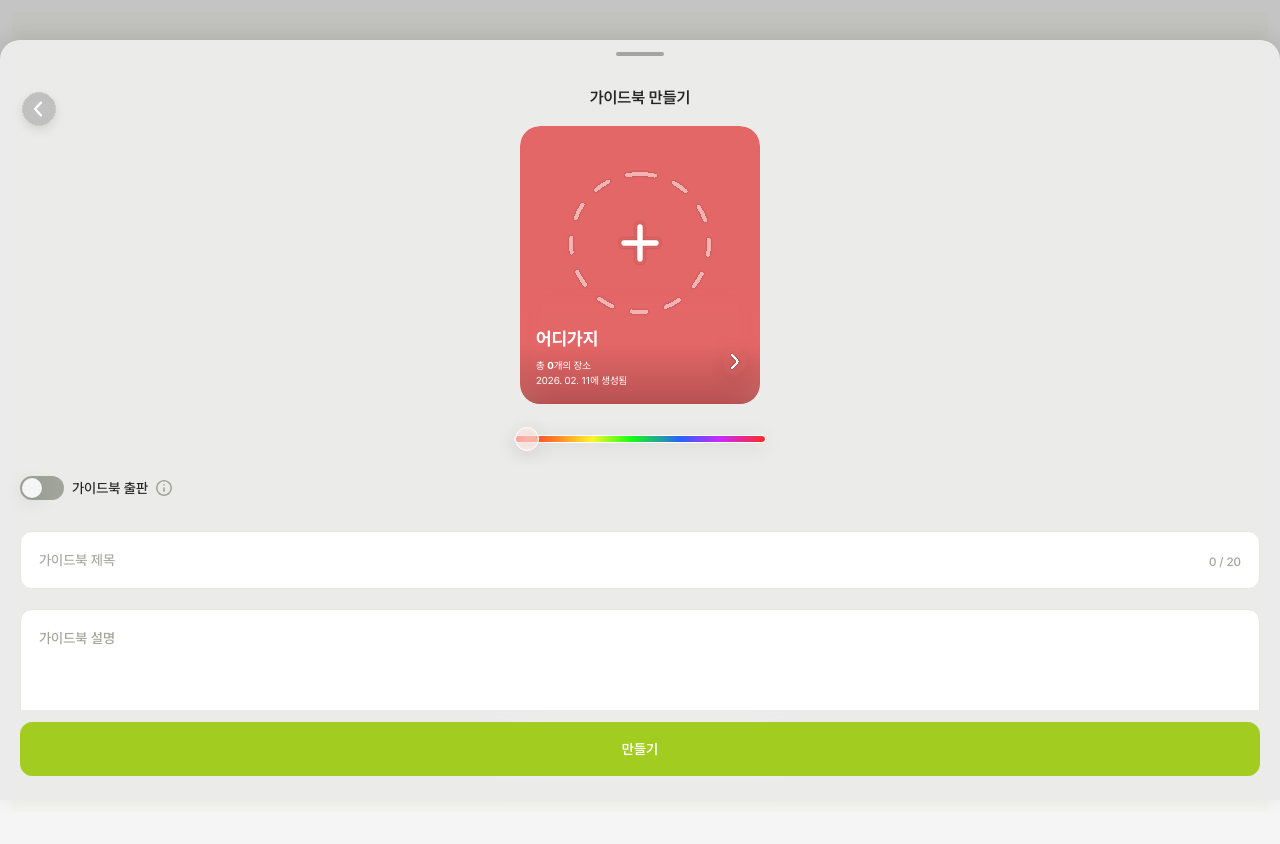
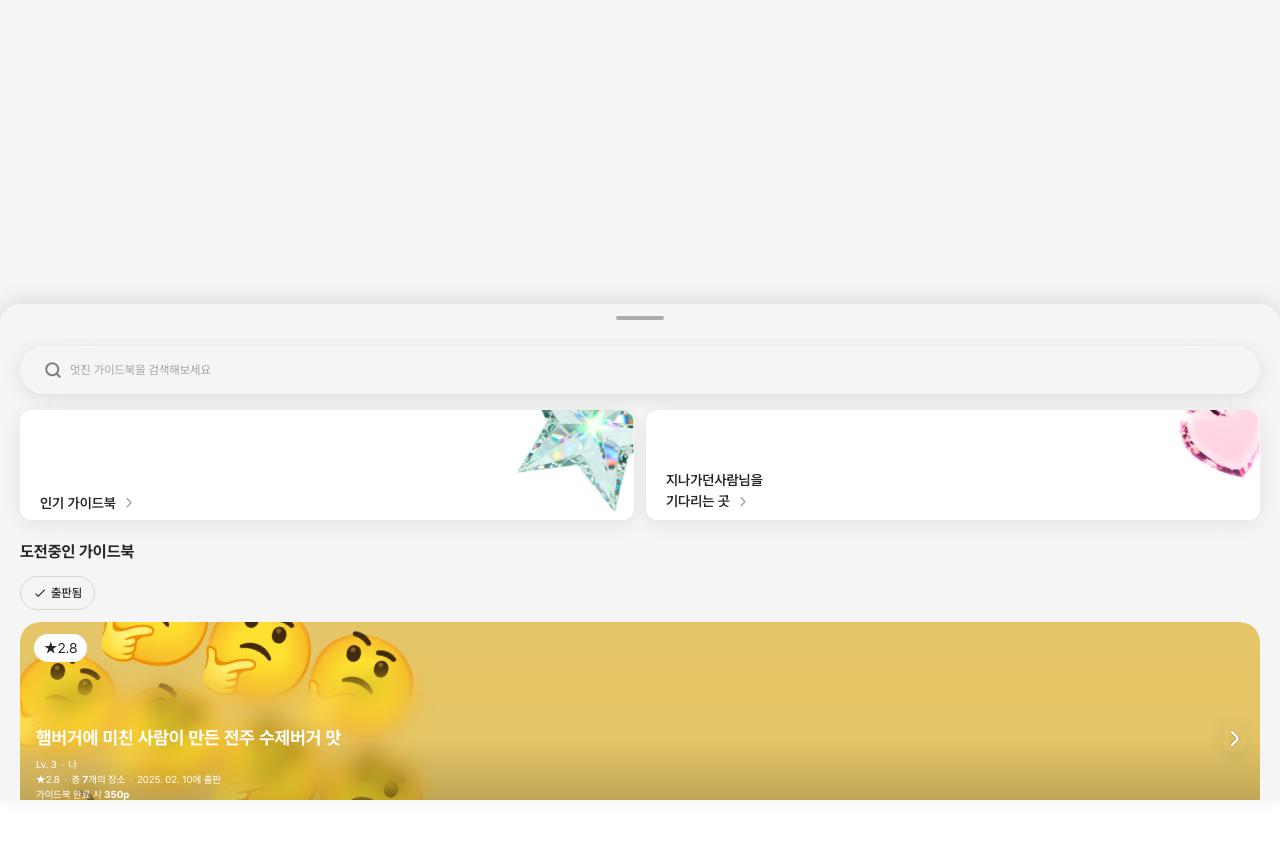
Before and after one commit to Re-Gion-Jidogam/Jidogam-front, a Next.js app: page /map/guidebook in a window 1280 px wide. Shown: the top 844 px of the page. After the commit the page ends 800 px from the top, so only its background shows below. Built offline with nearby package versions, Linux system fonts and the light colour scheme.

Commit message:
Refactor: 가이드북 만들기 페이지 추가

```diff
--- a/src/app/map/guidebook/page.tsx
+++ b/src/app/map/guidebook/page.tsx
@@ -1,105 +1,90 @@
 "use client";
 
-import { useRouter } from "next/navigation";
 import { useState } from "react";
 
-import BottomSheet from "@/components/BottomSheet";
-import Button from "@/components/Button";
+import { GuidebookCard } from "@/components/GuidebookCard";
+import SearchBar from "@/components/SearchBar";
+import ToggleGroup from "@/components/ToggleGroup";
 
-import ColorPickerSection from "./_components/ColorPickerSection";
-import ExitConfirmModal from "./_components/ExitConfirmModal";
-import GuidebookCreateHeader from "./_components/GuidebookCreateHeader";
-import GuidebookFormSection from "./_components/GuidebookFormSection";
-import PublishGuideModal from "./_components/PublishGuideModal";
-import ThumbnailActionSheet from "./_components/ThumbnailActionSheet";
-import { useGuidebookCreate } from "./_hooks/useGuidebookCreate";
+import BannerCard from "./_components/BannerCard";
+import GuidebookCreateSheet from "./_components/GuidebookCreateSheet";
+import BannerHeart from "./_assets/banner-heart.svg";
+import BannerStar from "./_assets/banner-star.svg";
+import { MOCK_MY_GUIDEBOOKS } from "./_mocks/guidebooks";
 
-export default function GuidebookCreatePage() {
-  const router = useRouter();
-  const [isOpen, setIsOpen] = useState(true);
+const FILTER_ITEMS = [
+  { id: "published", label: "출판됨", image: "ToggleGroupCheck" as const },
+];
 
-  const {
-    form,
-    canPublish,
-    cardMode,
-    isColorPickerDisabled,
-    isExitModalOpen,
-    isActionSheetOpen,
-    isPublishModalOpen,
-    handleExitRequest,
-    handleExitCancel,
-    handleOpenActionSheet,
-    handleCloseActionSheet,
-    handleSelectEmoji,
-    handleImageUpload,
-    handleSliderChange,
-    handleTitleChange,
-    handleDescriptionChange,
-    handlePublishToggleRequest,
-    handlePublishConfirm,
-    handlePublishModalClose,
-    handlePublishOff,
-    handleCardValueChange,
-    handleSubmit,
-  } = useGuidebookCreate();
+export default function GuidebookPage() {
+  const [isCreateSheetOpen, setIsCreateSheetOpen] = useState(false);
+  const [activeFilters, setActiveFilters] = useState<string[]>([]);
 
-  const handleClose = () => {
-    setIsOpen(false);
-    router.back();
-  };
+  const filteredGuidebooks = MOCK_MY_GUIDEBOOKS.filter((g) => {
+    if (activeFilters.length === 0) return true;
+    if (activeFilters.includes("published") && g.isPublished) return true;
+    if (activeFilters.includes("private") && !g.isPublished) return true;
+    return false;
+  });
 
   return (
-    <div className="relative w-full h-screen bg-gray-200 overflow-x-hidden">
-      {isExitModalOpen && (
-        <ExitConfirmModal onCancel={handleExitCancel} onConfirm={handleClose} />
-      )}
-      {isPublishModalOpen && (
-        <PublishGuideModal
-          onConfirm={handlePublishConfirm}
-          onClose={handlePublishModalClose}
-        />
-      )}
-      {isActionSheetOpen && (
-        <ThumbnailActionSheet
-          onClose={handleCloseActionSheet}
-          onSelectEmoji={handleSelectEmoji}
-          onImageUpload={handleImageUpload}
-        />
-      )}
-      <BottomSheet isOpen={isOpen} onClose={handleExitRequest} snapPoint="95vh">
-        <div className="flex flex-col h-full overflow-hidden">
-          <GuidebookCreateHeader onBack={handleExitRequest} />
+    <>
+      <div className="fixed bottom-0 left-0 right-0 h-[62vh] z-50 flex flex-col bg-[#F5F5F5]/80 backdrop-blur-2xl rounded-t-[20px] shadow-[0px_-4px_20px_0px_rgba(0,0,0,0.1)]">
+        <div className="relative flex justify-center items-start pb-[18px]">
+          <div className="w-12 h-1 bg-black/30 rounded-[10px] mt-3" />
+        </div>
 
-          <div className="flex-1 overflow-y-auto px-5 pb-4 space-y-5 min-h-0">
-            <ColorPickerSection
-              color={form.color}
-              emoji={form.emoji}
-              thumbnailUrl={form.thumbnailUrl}
-              sliderValue={form.sliderValue}
-              cardMode={cardMode}
-              disabled={isColorPickerDisabled}
-              onCardValueChange={handleCardValueChange}
-              onSliderChange={handleSliderChange}
-              onClickSelectCardType={handleOpenActionSheet}
+        <div className="flex-1 min-h-0 overflow-y-auto pb-3 flex flex-col w-full">
+          <div className="px-5 pb-4 mt-2">
+            <SearchBar placeholder="멋진 가이드북을 검색해보세요" />
+          </div>
+
+          <div className="flex gap-3 px-5 pb-5">
+            <BannerCard
+              image={BannerStar}
+              label="인기 가이드북"
+              variant="star"
             />
-
-            <GuidebookFormSection
-              isPublished={form.isPublished}
-              canPublish={canPublish}
-              description={form.description}
-              onPublishToggle={form.isPublished ? handlePublishOff : handlePublishToggleRequest}
-              onTitleChange={handleTitleChange}
-              onDescriptionChange={handleDescriptionChange}
+            <BannerCard
+              image={BannerHeart}
+              label="지나가던사람님을"
+              secondLine="기다리는 곳"
+              variant="heart"
             />
           </div>
 
-          <div className="shrink-0 px-5 py-3">
-            <Button className="w-full py-4" onClick={handleSubmit}>
-              만들기
-            </Button>
+          <div className="flex flex-col gap-3 px-5 pb-6">
+            <div className="flex items-center justify-between">
+              <h2 className="text-base font-bold text-gray-900">
+                도전중인 가이드북
+              </h2>
+            </div>
+
+            <ToggleGroup
+              items={FILTER_ITEMS}
+              selectedValues={activeFilters}
+              onValueChange={setActiveFilters}
+            />
+
+            <div className="flex flex-col gap-3">
+              {filteredGuidebooks.map((guidebook) => (
+                <GuidebookCard
+                  key={guidebook.gid}
+                  type="horizontal"
+                  headerType="rating"
+                  guidebook={guidebook}
+                  className="!w-full"
+                />
+              ))}
+            </div>
           </div>
         </div>
-      </BottomSheet>
-    </div>
+      </div>
+
+      <GuidebookCreateSheet
+        isOpen={isCreateSheetOpen}
+        onClose={() => setIsCreateSheetOpen(false)}
+      />
+    </>
   );
 }
```
